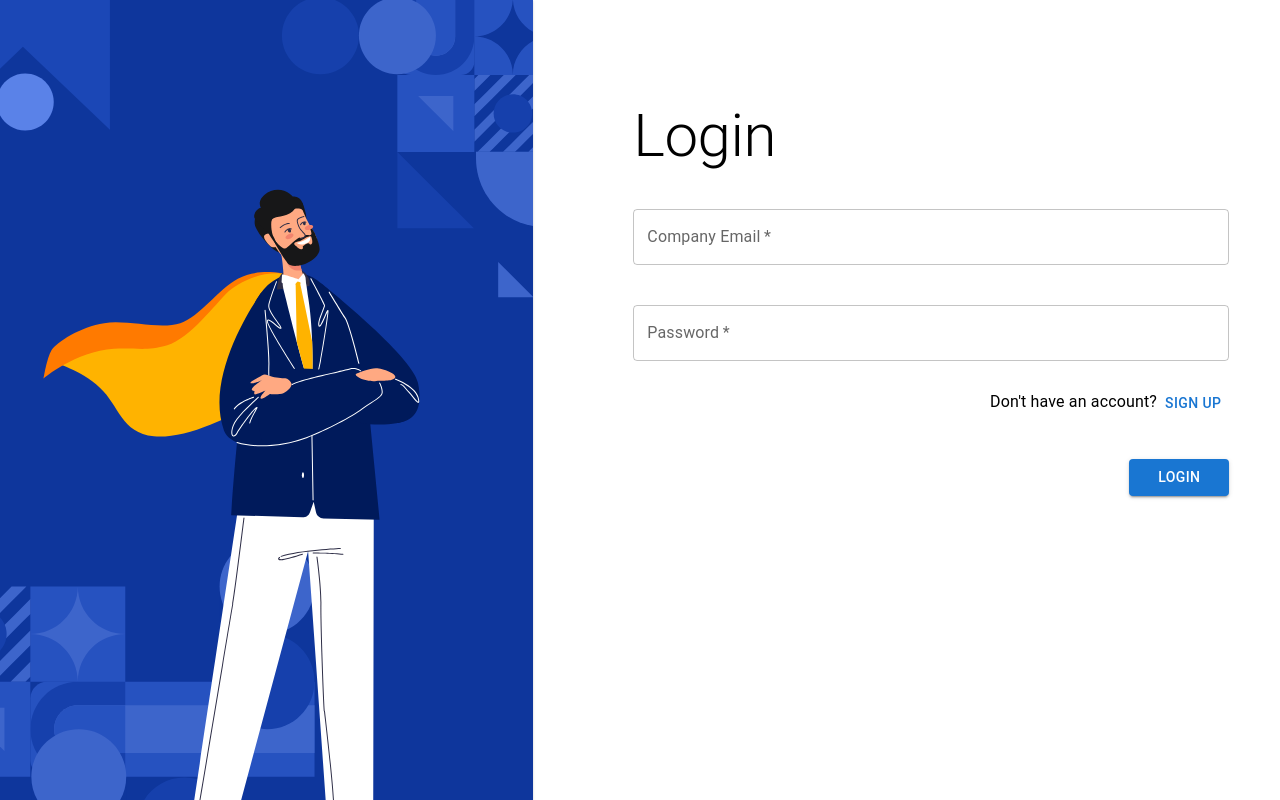
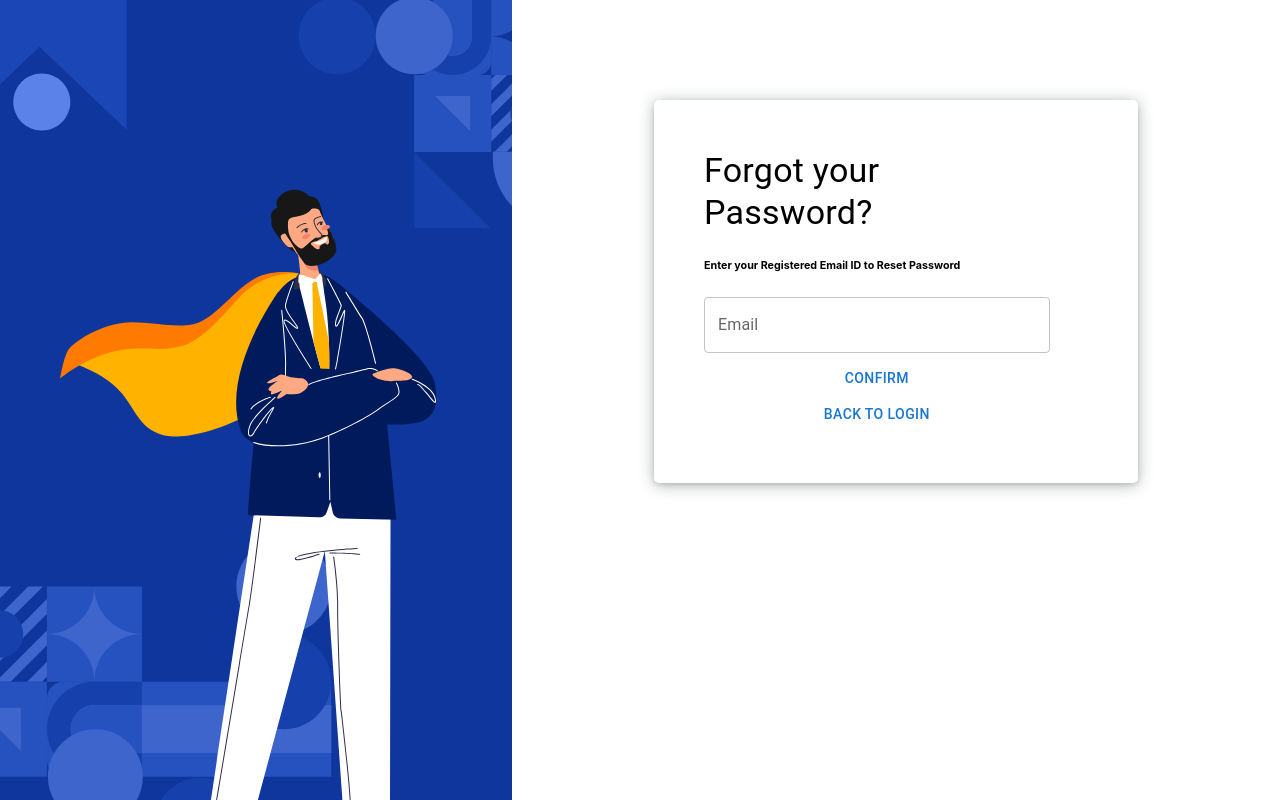
Before and after one commit to prajaktahadole/ResumeBuilder, a React (Create React App) app: page /resumemakerui/passwordreset in a window 1280 px wide. Built offline with nearby package versions, Linux system fonts and the light colour scheme.

Commit message:
forgot password

```diff
--- a/src/AppRoutes.js
+++ b/src/AppRoutes.js
@@ -6,6 +6,8 @@ import Resume from "./component/Resume/Resume"
 import SignUp from "./component/SignUp"
 import ResumePreview from "./component/Resume/ResumePreview"
 import ResumeDetails from "./component/Resume/ResumeDetails"
+import PasswordReset from "./component/ForgotPass"
+
 import { useState } from "react"
 
 const AppRoutes = ({ handleLoginStatus }) => {
@@ -19,7 +21,8 @@ const AppRoutes = ({ handleLoginStatus }) => {
         { path: '/resumemakerui/signup', element: <SignUp /> },
         { path: '/resumemakerui/resume', element: <Resume /> },
         { path: '/resumemakerui/resume/:id', element: <ResumeDetails /> },
-        { path: '/resumemakerui/preview', element: <ResumePreview /> }
+        { path: '/resumemakerui/preview', element: <ResumePreview /> },
+        { path: '/resumemakerui/passwordreset', element: <PasswordReset/> }
     ]
     const routes = useRoutes(testRoutes)
     return routes
--- /dev/null
+++ b/src/component/ForgotPass.jsx
@@ -0,0 +1,151 @@
+import React, { useState } from "react";
+import { Button, Typography,TextField, FormControl,  Paper , Grid, Alert } from "@mui/material"
+import "../styles/form.css"
+import { useNavigate } from 'react-router-dom';
+import { toast } from 'react-toastify';
+
+const PasswordReset  = () => {
+    const [step, setStep] = useState(0);
+    const [email, setEmail] = useState("");
+    const [newpass, setNewPass] = useState("");
+    const [pass, setPass] = useState("");
+
+     const navigate = useNavigate()
+
+    const HandleSteps = (e) => {
+        e.preventDefault();
+
+        if (step === 0) {
+            if (email === "" || !(/^\w+([.-]?\w+)*@\w+([.-]?\w+)*(\.\w{2,3})+$/.test(email))) Alert("Please Fill Your Correct Email")
+            else setStep(cur => cur + 1)
+        }
+        else if (step === 1) {
+            if (newpass === "" || pass.length < 5) Alert("Please Fill Proper Password")
+            if (pass === "" || pass.length < 5) Alert("Please Fill Proper Password")
+            if (newpass !== pass) Alert("Password is not matched")
+            else setStep(cur => cur + 1)
+
+        } else {
+            setStep(cur => cur + 1)
+        }
+    }
+    const renderNextButton = () => {
+        if (step === 0) {
+            return (
+                <Button onClick={HandleSteps} type="button">Confirm</Button>
+            )
+        }
+          else if (step === 1) {
+            return (
+                <Button onClick={HandleSteps} type="button">Reset Password</Button>
+            )
+        } else if (step === 2) {
+            return (
+                  <Button onClick={() => navigate('/resumemakerui/login')} type="button">Back to Login</Button>
+            )}
+        else {
+            return (
+                undefined
+            )
+        }
+    }
+    const handelBack = (e) => {
+        e.preventDefault();
+        setStep(cur => cur - 1)
+    }
+
+
+    const renderBackButton = () => {
+        if (step === 0) {
+            return (
+                <Button onClick={() => navigate('/resumemakerui/login')} type="button">Back to Login</Button>
+            )
+     }
+            else if (step === 1) {
+             return (
+                 <Button onClick={handelBack} type="button">Change Registered Email ID</Button>
+             )}
+             else if (step === -1) {
+                return (
+                    undefined
+                )}
+             else {
+             return (
+                 <Button onClick={handelBack} type="button">Back</Button>
+             )
+         }
+     }
+
+    return (
+
+        <>
+          <div className="container">
+            <div className="imgmain">
+
+            </div>
+
+                <div className="main">
+                    <FormControl className="formcontrol">
+                        {step === 0 && (
+                            <div  >
+                                <Typography variant="h4" gutterBottom>
+                                Forgot your Password?
+                                </Typography>
+                                <h6>Enter your Registered Email ID to Reset Password</h6>
+
+                                <TextField type="email" name="email" label="Email" fullWidth
+                                    placeholder="Enter your Registered Email ID" value={email} onChange={(e) => setEmail(e.target.value)} />
+                            </div>
+                        )}
+
+
+
+                        {step === 1 && (
+                            <div style={{ display: "flex" , flexDirection:"column"}}>
+                                <Typography variant="h4" gutterBottom >Reset Password</Typography>
+                           <div className="textmar">
+                           <TextField type="password" name="newpass" fullWidth
+                                    label="New PassWord"
+                                    placeholder="Enter your New PassWord"
+                                    value={newpass} onChange={(e) => setNewPass(e.target.value)} />
+                           </div>
+                           <div className="textmar">
+                           <TextField type="text"
+                                    fullWidth
+                                    name="pass"
+                                    value={pass}
+                                    label="Confirm PassWord"
+                                    placeholder="Confirm Your PassWord"
+                                    onChange={(e) => setPass(e.target.value)} />
+                           </div>
+
+
+
+                            </div>
+                        )}
+
+
+
+                        {step === 2 && (
+                            <div>
+                                <Typography className="head">Congratulations!</Typography>
+                                <Typography fontSize='xl'>PassWord Changed Sucessfully :)</Typography>
+                            </div>
+                        )}
+
+
+                        <div className="butt">
+                            {renderNextButton()}
+                            {renderBackButton()}
+                        </div>
+                    </FormControl>
+                </div>
+
+</ div>
+        </>
+
+
+    );
+};
+
+export default PasswordReset ;
--- a/src/component/Login.js
+++ b/src/component/Login.js
@@ -106,11 +106,11 @@ function Login({ handleLoginStatus }) {
                                         <Link>
                                             <Typography
                                                 id="logInForgot"
-                                                //   onClick={() => router.push("/forgotPassword")}
+                                                onClick={() => navigate('/resumemakerui/passwordreset')}
                                                 sx={{ ":hover": { cursor: "pointer" } }}
                                                 variant="h7"
                                             >
-                                                {/* Forgot Password? */}
+                                                Forgot Password?
                                             </Typography>
                                         </Link>
                                     </Typography>
@@ -127,11 +127,7 @@ function Login({ handleLoginStatus }) {
                                         >
                                             Sign Up
                                         </Button>
-                                        {/* <RegisterOptions
-                  anchorEl={anchorEl}
-                  open={open}
-                  setAnchorEl={setAnchorEl}
-                /> */}
+
                                     </Typography>
                                 </Grid>
                             </Grid>
--- /dev/null
+++ b/src/styles/form.css
@@ -0,0 +1,57 @@
+.container{
+    margin: auto;
+     width: 100%;
+     /* border:5px solid green; */
+   }
+.imgmain{
+    width: 40%;
+    /* border:5px solid blue; */
+    background-image: url(../../src/assets/images/login-illustration.svg);
+    background-size: cover;
+    background-repeat: no-repeat;
+    height: 100vh;
+
+}
+.main{
+    width: 30%;
+    border: "10px solid red";
+    margin: auto;
+    margin-top: 100px;
+    padding: 50px;
+    border-radius: 5px;
+    align-items: center;
+    justify-content: center;
+  }
+
+
+
+.prev{
+    border: "10px solid red";
+    color: black;
+    font-weight: 600;
+    background-color: rgb(241, 247, 237);
+    padding: 8px;
+    border-radius: 5px;
+  }
+
+
+  .head{
+    text-align: center;
+    margin-bottom: 5px;
+    padding: 3px;
+  }
+
+  .butt{
+    margin-top: 7px;
+    display: flex;
+    flex-direction: column;
+  }
+
+  .textmar{
+    margin-bottom: 15px;
+  }
+
+.formcontrol{
+   margin: auto;
+    width: 90%;
+}
```
Also changed, not shown: 1 other file (tests, documents, lock files or other folders).
